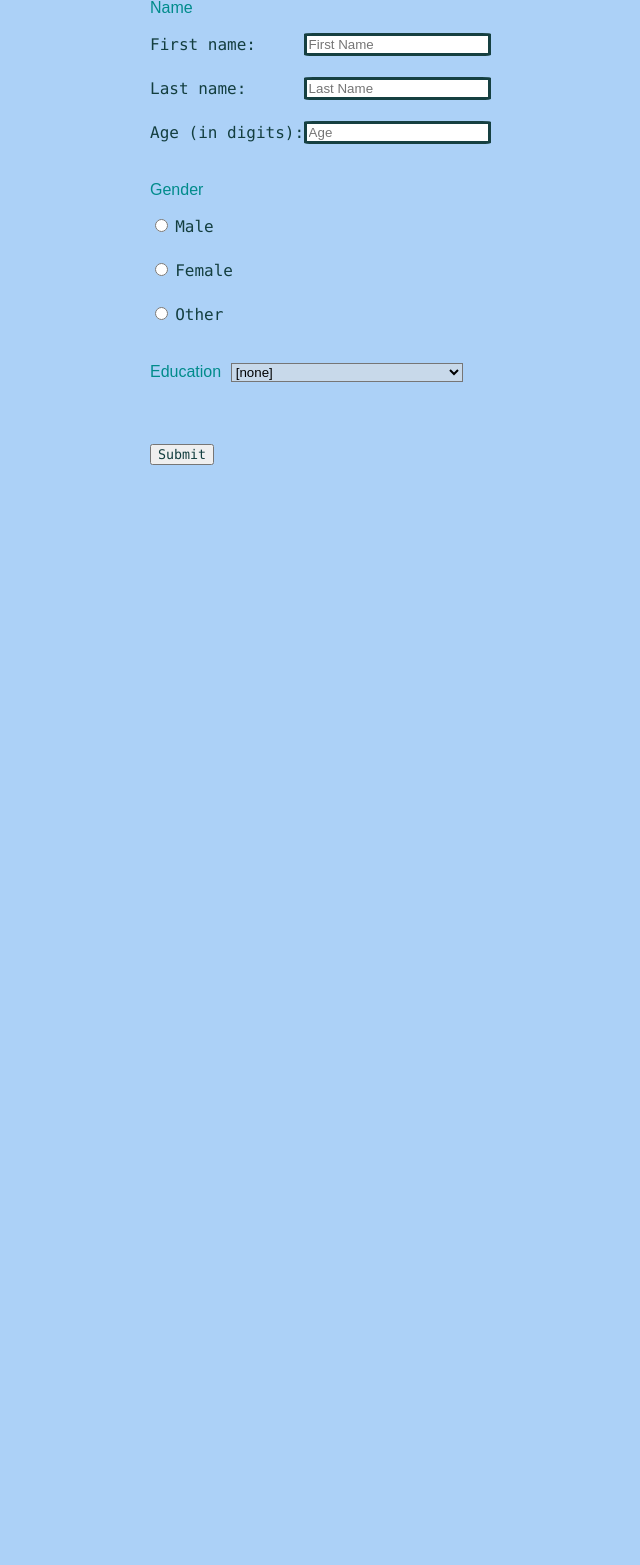
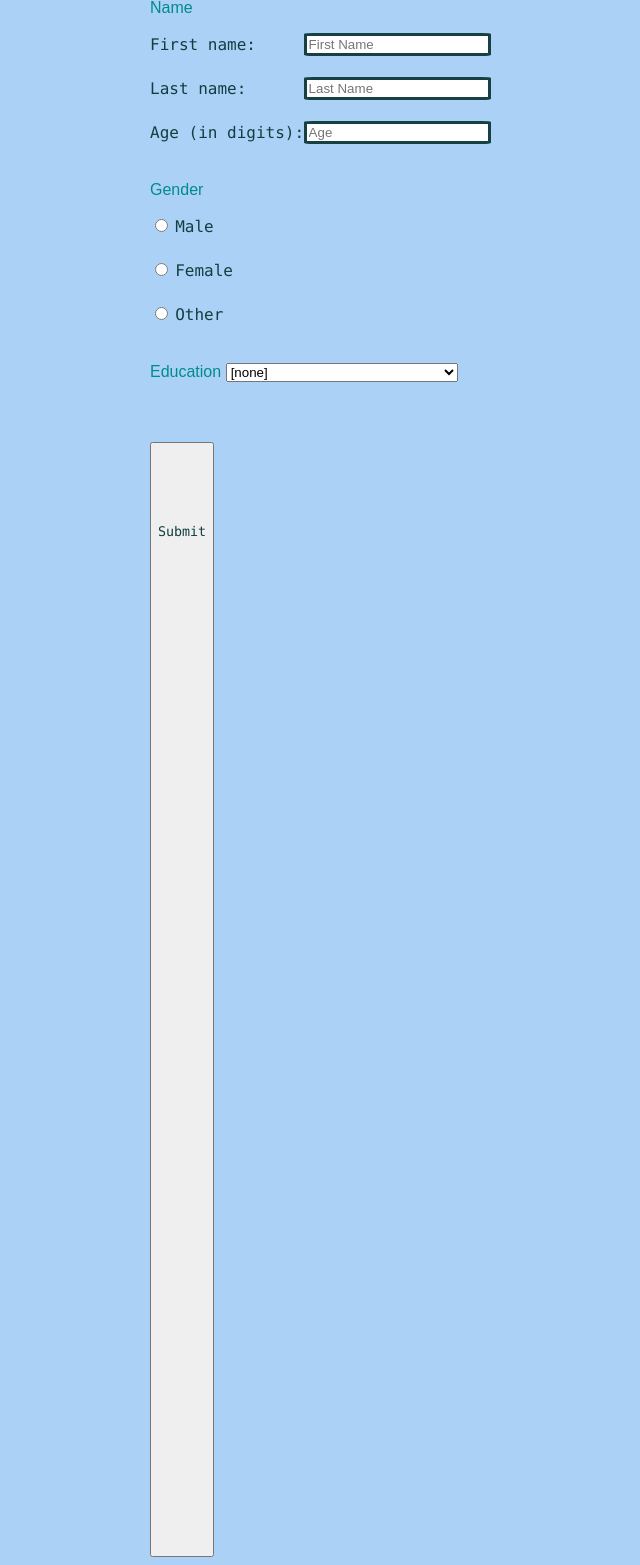
Before and after one commit to Shamik69/project1, a PHP site: page / in a window 1280 px wide. Shown: the part 65-1630 px from the top of the page, without its empty margins (106-746 px from the left). Before the commit the page ends 530 px from the top, so only its background shows below. Run offline with PHP 8.4, Linux system fonts and the light colour scheme.

Commit message:
Update style0.css

```diff
--- a/css/style0.css
+++ b/css/style0.css
@@ -11,7 +11,7 @@ p{
     font-family: Arial, Helvetica, sans-serif;
 }
 br{
-    padding-bottom: 1%;
+    padding-bottom: 10%;
     padding-left: 5%;
 }
 
@@ -20,6 +20,8 @@ br{
     align-items: center;
     color:#133e3f;
     font-family: consolas, 'Courier New', Courier, monospace;
+    padding-top: 10ch;
+    padding-bottom: 100%;
 
 }
 
@@ -30,8 +32,8 @@ br{
     border-radius: 5%;
 }
 
-.dd{
-    position: relative;
-    left: .5%;
-    background-color: #d5dde6b3;
+
+.btn{
+    width: 10%;
+    float: left;
 }
```
